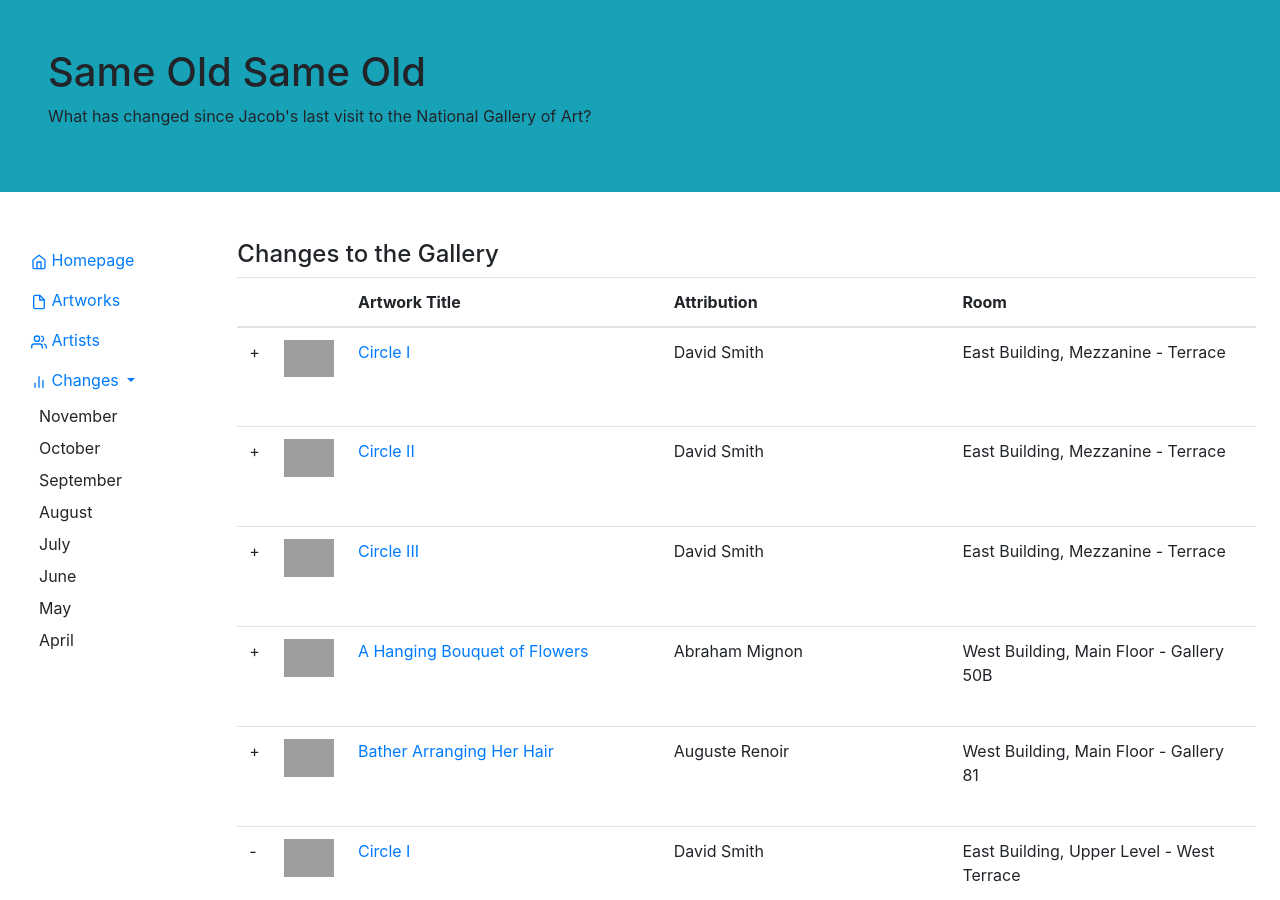
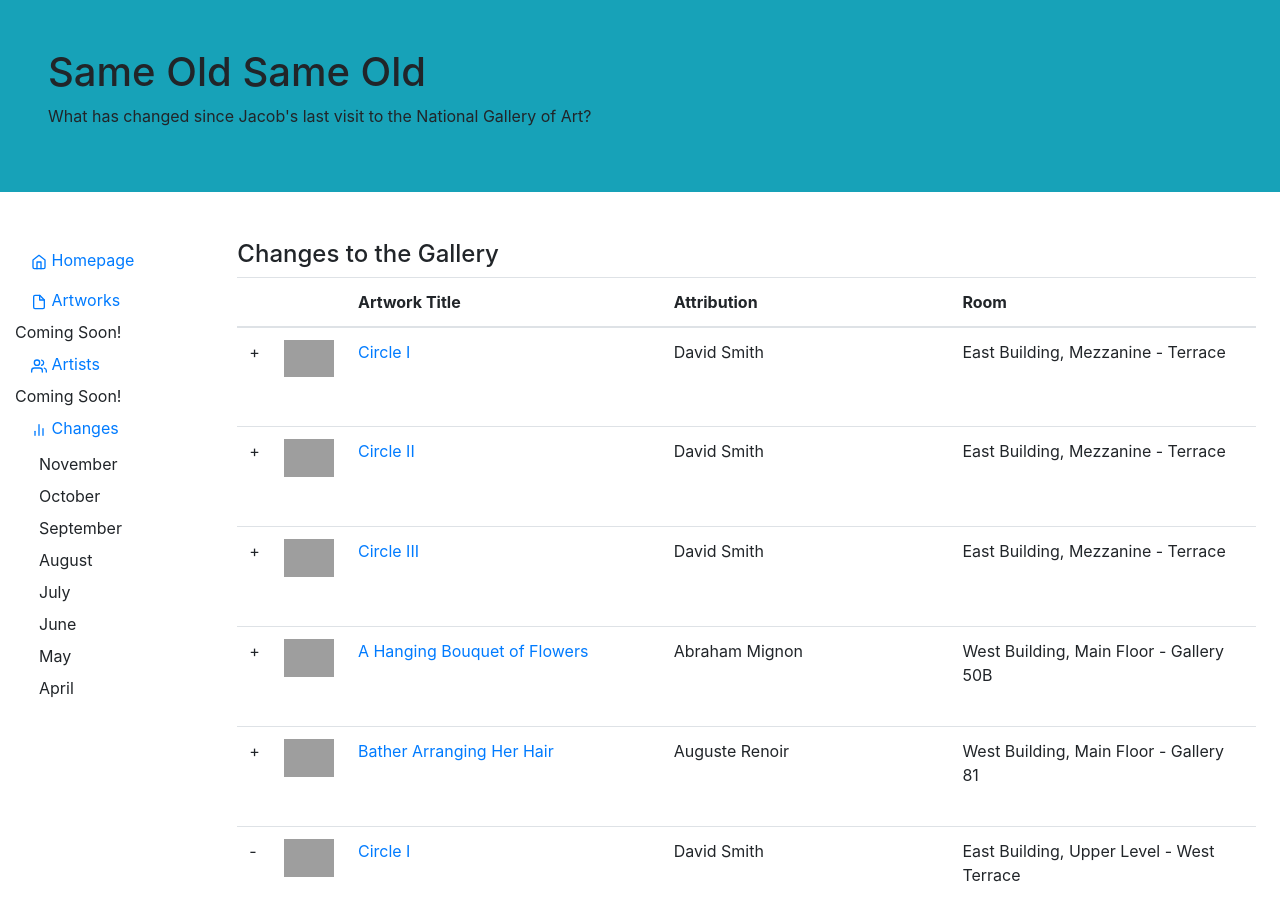
Before and after one commit to jacobmgreer/Same-Old-Same-Old, a Jekyll site: the page built from galleries/east/index.md, in a window 1280 px wide and 900 px high, cut to the strip 0-900 px from the top of the window. Built offline with Jekyll 4.4.1, drawn with Linux system fonts in a browser that asks for light colours; our own code applies the rules of GitHub Pages for plain Markdown files; grey boxes are pictures that could not be loaded.

Commit message:
Update default.html

```diff
--- a/_layouts/default.html
+++ b/_layouts/default.html
@@ -25,29 +25,18 @@
     <nav class="col-md-2 d-none d-md-block sidebar">
       <div class="sidebar-sticky"><br/><br/>
         <ul class="nav flex-column">
-          <li class="nav-item">
-            <a class="nav-link active" href="#">
-              <span data-feather="home"></span>
-              Homepage
-            </a>
+          <li class="nav-item"><a class="nav-link active" href="#"><span data-feather="home"></span> Homepage</a></li>
+          <li class="nav-item"><a class="nav-link" href="#"><span data-feather="file"></span> Artworks</a>
+            <ul class="list-unstyled">
+              <li>Coming Soon!</li>
+            </ul>
           </li>
-          <li class="nav-item">
-            <a class="nav-link" href="#">
-              <span data-feather="file"></span>
-              Artworks
-            </a>
+          <li class="nav-item"><a class="nav-link" href="#"><span data-feather="users"></span> Artists</a>
+            <ul class="list-unstyled">
+              <li>Coming Soon!</li>
+            </ul>
           </li>
-          <li class="nav-item">
-            <a class="nav-link" href="#">
-              <span data-feather="users"></span>
-              Artists
-            </a>
-          </li>
-          <li class="nav-item">
-            <a class="nav-link dropdown-toggle" id="month-menu-button" href="#">
-              <span data-feather="bar-chart-2"></span>
-              Changes
-            </a>
+          <li class="nav-item"><a class="nav-link" id="month-menu-button" href="#"><span data-feather="bar-chart-2"></span> Changes</a>
             <ul class="list-unstyled" id="month-menu"></ul>
           </li>
         </ul>
```
